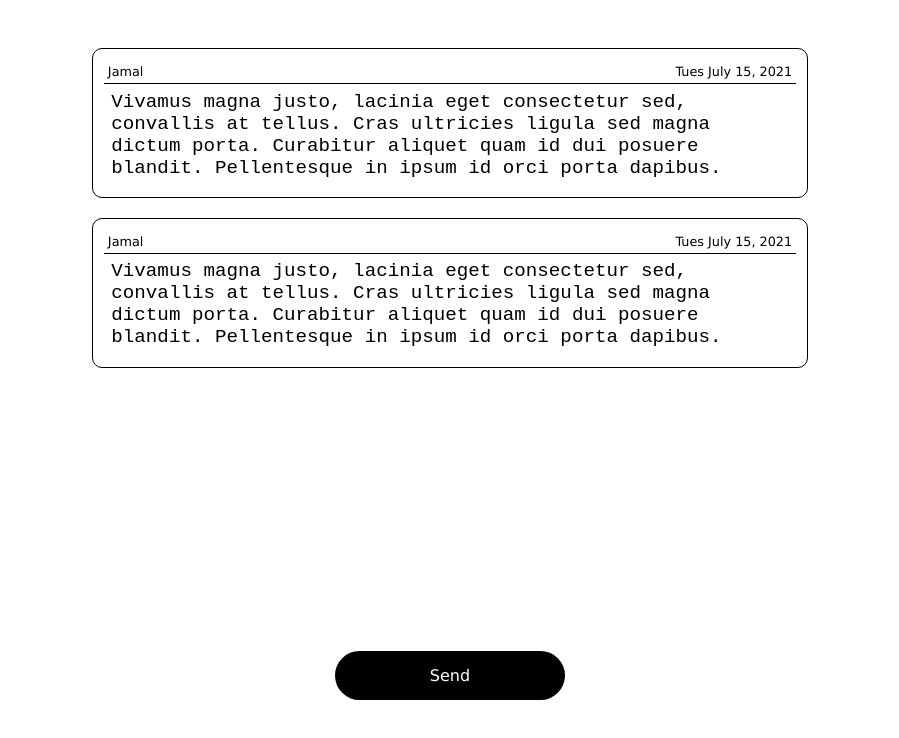
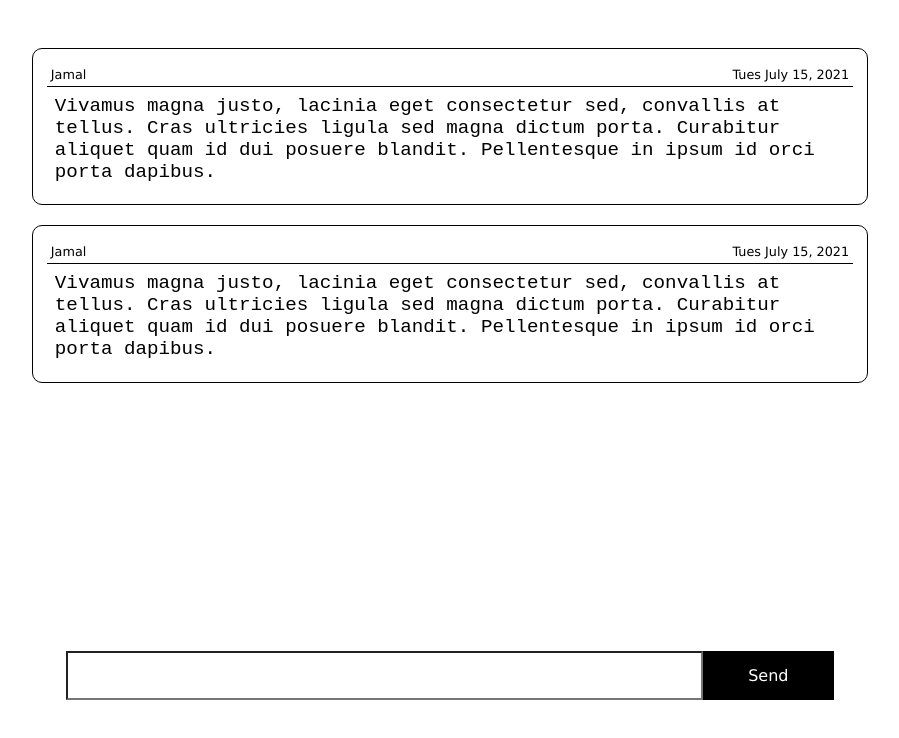
Before and after one commit to charlesharris3/minimalist-realtime-chat-app, a plain HTML site: page index.html in a window 1280 px wide. Shown: the whole page, without its empty margins (190-1089 px from the left). Drawn offline with Linux system fonts and the light colour scheme.

Commit message:
mades changes to ui - message container

```diff
--- a/index.html
+++ b/index.html
@@ -35,7 +35,10 @@
         </div>
     </div>
     <!--Message button-->
-    <div class="message-button">Send</div>
+    <div class="message-button-container">
+        <input type="text" id="message">
+        <div class="message-button">Send</div>
+    </div>
 
 
 </body>
--- a/style.css
+++ b/style.css
@@ -14,7 +14,6 @@ body {
 
 .message-app-container {
     width: 50%;
-    max-width: 60%;
     padding: 1%;
     display: flex;
     flex-direction: column;
@@ -64,11 +63,7 @@ body {
 .message-button {
     color: #fff;
     background-color: #000;
-    border-radius: 25px;
-    display: block;
-    position: absolute;
-    bottom: 100px;
-    width: 200px;
+    width: 125px;
     max-width: 200px;
     padding: 15px;
     text-align: center;
@@ -84,12 +79,43 @@ body {
 
 }
 
+.message-button-container{
+    display: flex;
+    position: absolute;
+    bottom: 100px;
+    width: 95%;
+}
+
+#message{
+    display: inline;
+    width: 100%;
+    border: 1px 0px 1px 1px #000;
+    font-size: 1rem;
+    padding-left: 10px;
+    background-color: #fff;
+}
+
 @media only screen and (min-width: 300px){
     .message-app-container{
-        width: 100%;
+        width: 90%;
     }
 
     .message-text>p{
         font-size: 1.2rem;
     }
+
+    .message-button-container{
+        width: 95%;
+    }
 }
+
+@media only screen and (min-width: 500px){
+    .message-app-container{
+        width: 70%;
+        max-width: 75%;
+    }
+
+    .message-button-container{
+        width: 60%;
+    }
+}
```
